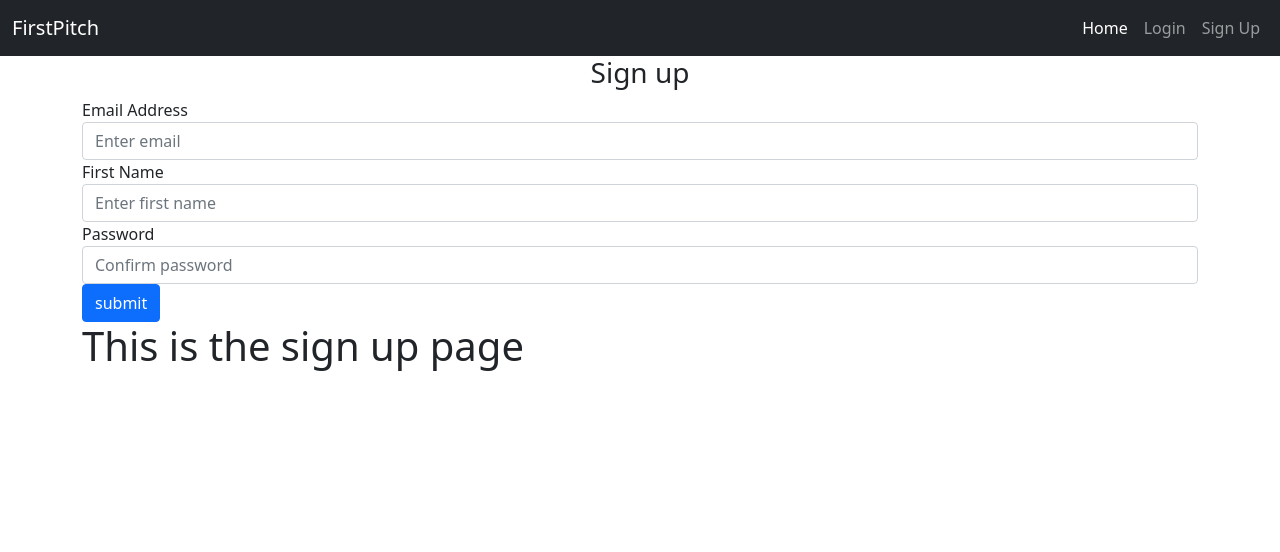
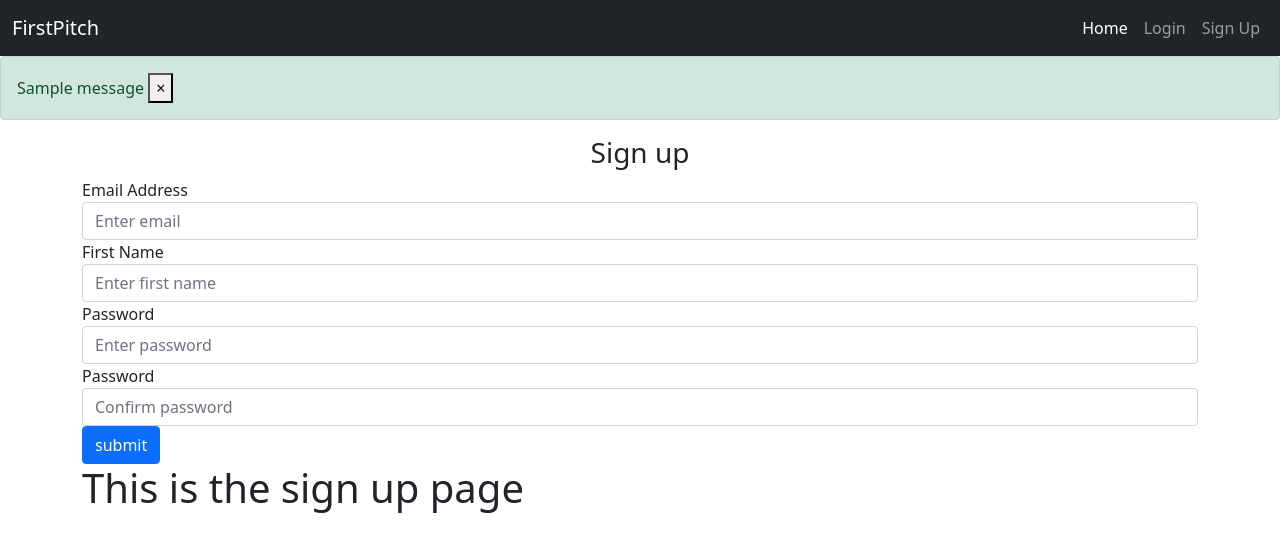
Before and after one commit to hamzashaikh8/FirstPitch, a Flask app: page /sign-up in a window 1280 px wide. Shown: the top 552 px of the page. Run offline with Flask 2, Linux system fonts and the light colour scheme; one stand-in notice (Sample message) is shown; some libraries are stand-ins or nearby versions.

Commit message:
add flash messages

```diff
--- a/website/auth.py
+++ b/website/auth.py
@@ -1,4 +1,4 @@
-from flask import Blueprint, Flask, render_template, request
+from flask import Blueprint, Flask, render_template, request, flash
 
 auth = Blueprint('auth',__name__)
 
@@ -14,6 +14,24 @@ def logout():
 
 @auth.route('/sign-up',methods=['GET','POST'])
 def sign_up():
+    if request.method == 'POST':
+        email = request.form.get('email')
+        firstName = request.form.get('firstName')
+        password1 = request.form.get('password1')
+        password2 = request.form.get('password2')
+
+        if len(email) <4:
+            flash('Email must be greater than 3 characters.', category='error')
+        elif len(firstName) < 2:
+            flash('First Name must be greater than 1 characters.', category='error')
+        elif password1!=password2:
+            flash('Passwords don\'t match.', category='error')
+        elif len(password1)<7:
+            flash('Password must be atleast 7 characters', category='error')
+        else:
+            #add user to database
+            flash('Account created', category='success')
+
     data = request.form
     print(data)
     return render_template("sign_up.html")
--- a/website/templates/base.html
+++ b/website/templates/base.html
@@ -40,17 +40,29 @@
       </div>
     </nav>
 
-
-    <!-- <div class="alert alert-danger alter-dismissable fade show" role="alert">
+    {% with messages = get_flashed_messages(with_categories=true) %}
+    {% if messages %}
+      {% for category, message in messages %}
+      {% if category == 'error' %}
+      <div class="alert alert-danger alter-dismissable fade show" role="alert">
+        {{message}}
         <button type="button" class="close" data-dismiss="alert">
           <span aria-hidden="true">&times;</span>
         </button>
       </div>
+      {% else %}
+
       <div class="alert alert-success alter-dismissable fade show" role="alert">
+        {{message}}
         <button type="button" class="close" data-dismiss="alert">
           <span aria-hidden="true">&times;</span>
         </button>
-    </div> -->
+      </div>
+      {% endif %}
+      {% endfor %}
+    {% endif %}
+    {% endwith %}
+
 
     <div class="container">{% block content %} {% endblock %}</div>
     <script
--- a/website/templates/sign_up.html
+++ b/website/templates/sign_up.html
@@ -26,6 +26,14 @@
         class="form-control"
         id="password1"
         name="password1"
+        placeholder="Enter password"/>
+    </div>
+    <div class = "form-group">
+        <label for="password2">Password</label>
+        <input type="password"
+        class="form-control"
+        id="password2"
+        name="password2"
         placeholder="Confirm password"/>
     </div>
     <button type="submit" class="btn btn-primary">submit</button>
```
Lines whose indentation alone changed are shown as unchanged.
